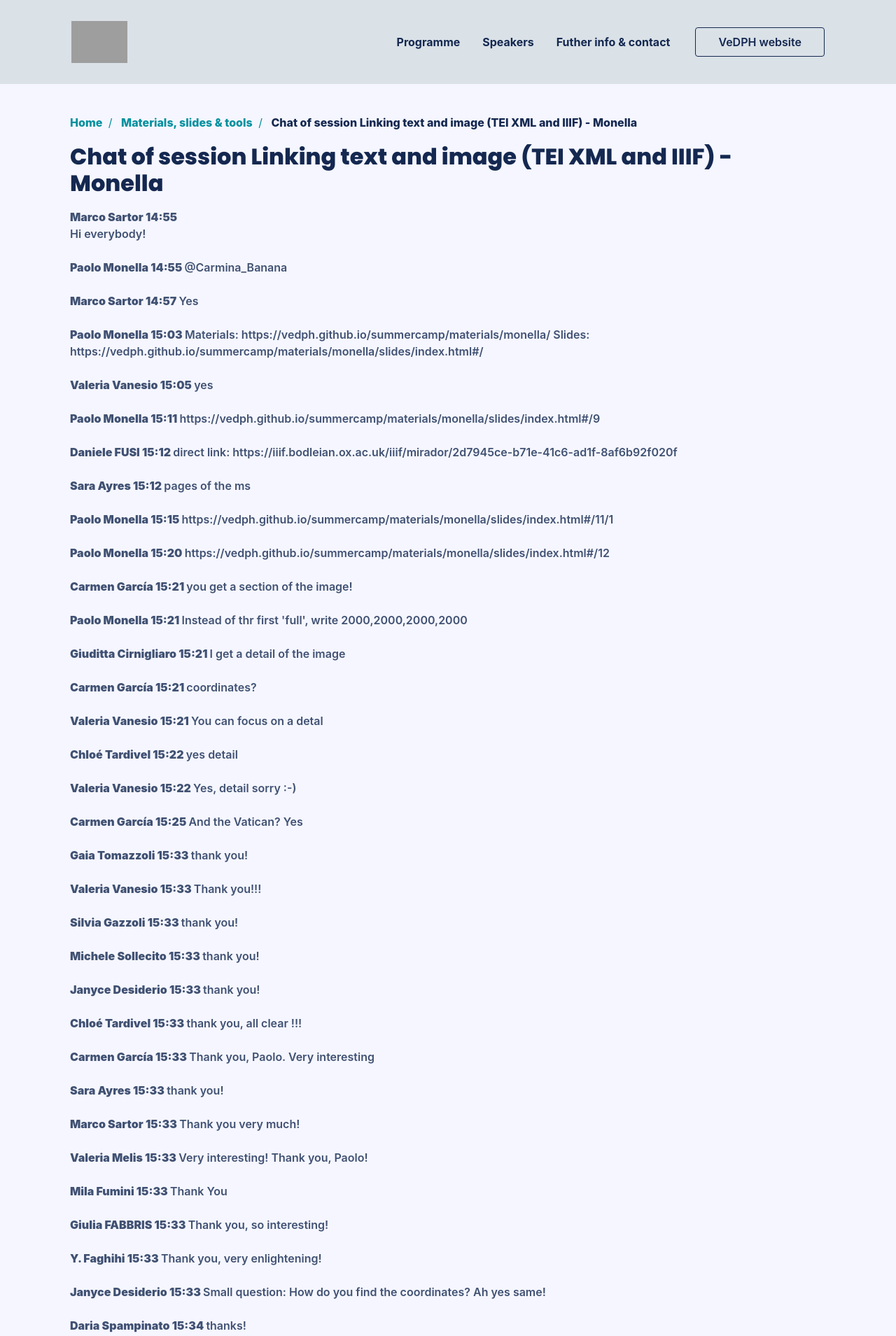
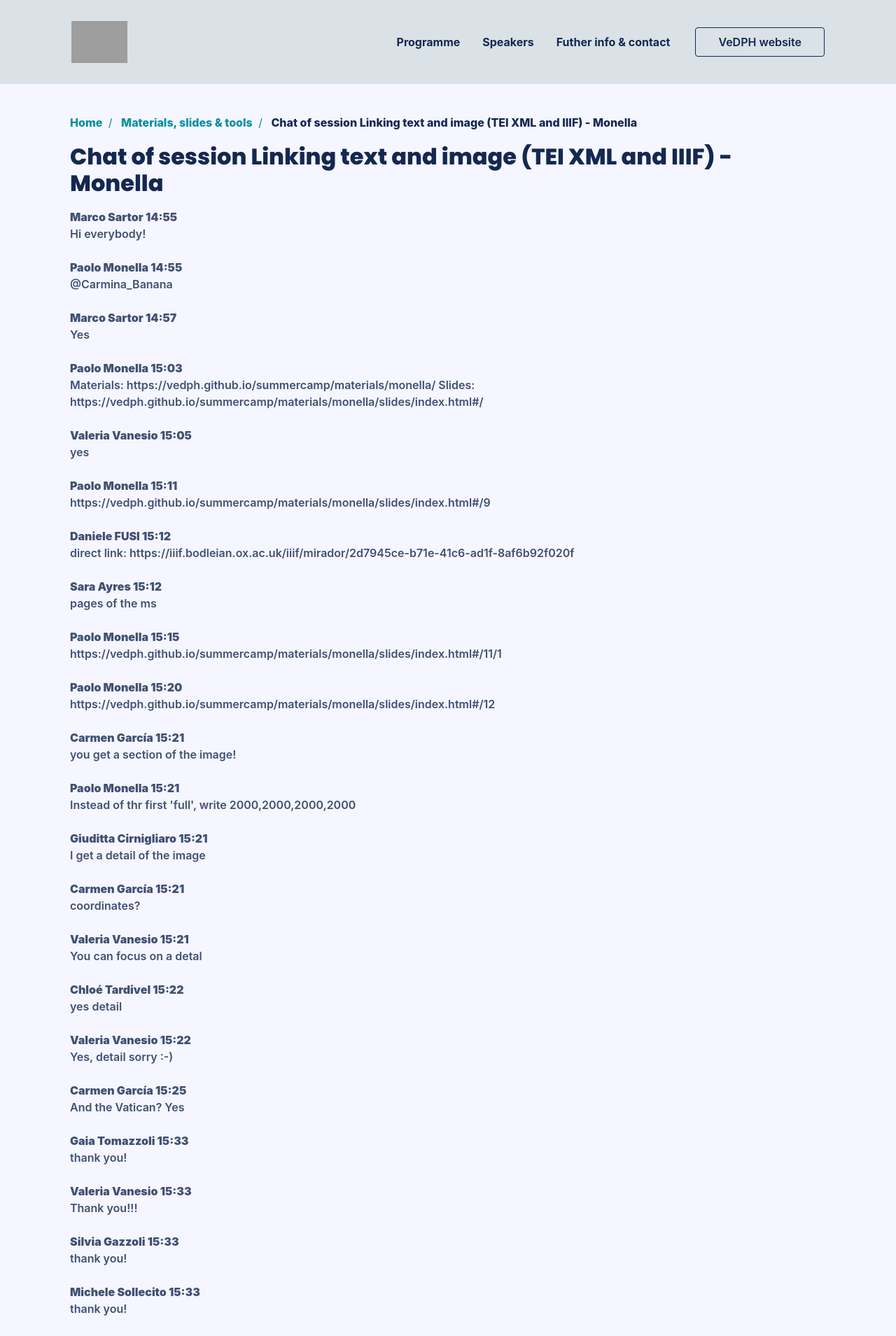
Before and after one commit to vedph/summercamp, a Jekyll site: the page built from materials/monella/chat/index.html, in a window 1280 px wide. Shown: the top 1909 px of the page at 70% size. Built offline with Jekyll 4.4.1, drawn with Linux system fonts in a browser that asks for light colours; nearby versions of some CDN libraries; some web fonts are replaced; grey boxes are pictures that could not be loaded.

Commit message:
Add line breaks

```diff
--- a/materials/monella/chat/index.html
+++ b/materials/monella/chat/index.html
@@ -14,321 +14,321 @@ Hi everybody!
 <p><strong>
 Paolo Monella
 14:55
-</strong>
+</strong><br/>
 @Carmina_Banana
 <p><strong>
 Marco Sartor
 14:57
-</strong>
+</strong><br/>
 Yes
 <p><strong>
 Paolo Monella
 15:03
-</strong>
+</strong><br/>
 Materials: https://vedph.github.io/summercamp/materials/monella/
 
 Slides: https://vedph.github.io/summercamp/materials/monella/slides/index.html#/
 <p><strong>
 Valeria Vanesio
 15:05
-</strong>
+</strong><br/>
 yes
 <p><strong>
 Paolo Monella
 15:11
-</strong>
+</strong><br/>
 https://vedph.github.io/summercamp/materials/monella/slides/index.html#/9
 <p><strong>
 Daniele FUSI
 15:12
-</strong>
+</strong><br/>
 direct link: https://iiif.bodleian.ox.ac.uk/iiif/mirador/2d7945ce-b71e-41c6-ad1f-8af6b92f020f
 <p><strong>
 Sara Ayres
 15:12
-</strong>
+</strong><br/>
 pages of the ms
 <p><strong>
 Paolo Monella
 15:15
-</strong>
+</strong><br/>
 https://vedph.github.io/summercamp/materials/monella/slides/index.html#/11/1
 <p><strong>
 Paolo Monella
 15:20
-</strong>
+</strong><br/>
 https://vedph.github.io/summercamp/materials/monella/slides/index.html#/12
 <p><strong>
 Carmen García
 15:21
-</strong>
+</strong><br/>
 you get a section of the image!
 <p><strong>
 Paolo Monella
 15:21
-</strong>
+</strong><br/>
 Instead of thr first 'full', write 2000,2000,2000,2000
 <p><strong>
 Giuditta Cirnigliaro
 15:21
-</strong>
+</strong><br/>
 I get a detail of the image
 <p><strong>
 Carmen García
 15:21
-</strong>
+</strong><br/>
 coordinates?
 <p><strong>
 Valeria Vanesio
 15:21
-</strong>
+</strong><br/>
 You can focus on a detal
 <p><strong>
 Chloé Tardivel
 15:22
-</strong>
+</strong><br/>
 yes detail
 <p><strong>
 Valeria Vanesio
 15:22
-</strong>
+</strong><br/>
 Yes, detail sorry :-)
 <p><strong>
 Carmen García
 15:25
-</strong>
+</strong><br/>
 And the Vatican?
 Yes
 <p><strong>
 Gaia Tomazzoli
 15:33
-</strong>
+</strong><br/>
 thank you!
 <p><strong>
 Valeria Vanesio
 15:33
-</strong>
+</strong><br/>
 Thank you!!!
 <p><strong>
 Silvia Gazzoli
 15:33
-</strong>
+</strong><br/>
 thank you!
 <p><strong>
 Michele Sollecito
 15:33
-</strong>
+</strong><br/>
 thank you!
 <p><strong>
 Janyce Desiderio
 15:33
-</strong>
+</strong><br/>
 thank you!
 <p><strong>
 Chloé Tardivel
 15:33
-</strong>
+</strong><br/>
 thank you, all clear !!!
 <p><strong>
 Carmen García
 15:33
-</strong>
+</strong><br/>
 Thank you, Paolo. Very interesting
 <p><strong>
 Sara Ayres
 15:33
-</strong>
+</strong><br/>
 thank you!
 <p><strong>
 Marco Sartor
 15:33
-</strong>
+</strong><br/>
 Thank you very much!
 <p><strong>
 Valeria Melis
 15:33
-</strong>
+</strong><br/>
 Very interesting! Thank you, Paolo!
 <p><strong>
 Mila Fumini
 15:33
-</strong>
+</strong><br/>
 Thank You
 <p><strong>
 Giulia FABBRIS
 15:33
-</strong>
+</strong><br/>
 Thank you, so interesting!
 <p><strong>
 Y. Faghihi
 15:33
-</strong>
+</strong><br/>
 Thank you, very enlightening!
 <p><strong>
 Janyce Desiderio
 15:33
-</strong>
+</strong><br/>
 Small question: How do you find the coordinates?
 Ah yes same!
 <p><strong>
 Daria Spampinato
 15:34
-</strong>
+</strong><br/>
 thanks!
 <p><strong>
 Daria Vasyutinsky Shapira
 15:34
-</strong>
+</strong><br/>
 Thank you!
 <p><strong>
 Gaia Tomazzoli
 15:34
-</strong>
+</strong><br/>
 yes! I wanted to know the same
 <p><strong>
 Paolo Monella
 15:34
-</strong>
+</strong><br/>
 https://vedph.github.io/summercamp/materials/monella/slides/index.html#/30
 <p><strong>
 Gaia Tomazzoli
 15:35
-</strong>
+</strong><br/>
 yes! I've used Tiziana's tool for the Documenti d'amore
 https://tmancinelli.github.io/documentidamore/
 <p><strong>
 Giuditta Cirnigliaro
 15:36
-</strong>
+</strong><br/>
 I recently learned how to create IIIF manifests with my own images and already existing institutional IIIF images and I am eager to continue to experiment with IIIF. -	My main problem is that most institutions which own the manuscripts related to my digital edition project are not using IIIF: I started to employ static images with the hope to get in the future institutional IIIF files of my project manuscripts (which I am not sure will ever exist), but I am not sure if it makes sense...
 <p><strong>
 Paolo Monella
 15:36
-</strong>
+</strong><br/>
 Yes, right, she developed that tool for the Documenti d'Amore project in the BIFLOW ERC
 <p><strong>
 Giuditta Cirnigliaro
 15:36
-</strong>
+</strong><br/>
 Also, at the moment I have a TEI file with my transcriptions and some IIIF manifests with my annotations: is it reasonable, to integrate them? If I do as you explained earlier, I should link any single IIF ‘default’ image to my edition, not all of the at once, right? In the end I feel I don’t get a lot more than by using my local image. Can you tell a bit about how to integrate annotations, then?
 <p><strong>
 Gaia Tomazzoli
 15:36
-</strong>
+</strong><br/>
 (hope she won't kill me)
 <p><strong>
 Paolo Monella
 15:38
-</strong>
+</strong><br/>
 Open SeaDragon
 <p><strong>
 Giuditta Cirnigliaro
 15:38
-</strong>
+</strong><br/>
 Thank you so much!!
 <p><strong>
 maia ninidze
 15:38
-</strong>
+</strong><br/>
 Very interesting. Thank you!
 <p><strong>
 Paolo Monella
 15:38
-</strong>
+</strong><br/>
 Roberto Roselli Del Turco, EVT project, also working with Angelo Mario Del Grosso (visiting at VeDPH in Venice)
 Jeffrey Witt (LombardPress)
 <p><strong>
 Paolo Monella
 15:40
-</strong>
+</strong><br/>
 Daniele Fusi, https://github.com/vedph/
 "Cadmus" is the name of the system Daniele is developing... another VeDPH scholar -)
 :-)
 <p><strong>
 Valentina MIGNOSA
 15:40
-</strong>
+</strong><br/>
 Would be possible to have the document of our chat of this afternoon?
 <p><strong>
 Paolo Monella
 15:40
-</strong>
+</strong><br/>
 @Linda, are you are going to save this chat?
 <p><strong>
 VeDPH - unive
 15:41
-</strong>
+</strong><br/>
 ok
 <p><strong>
 Valentina MIGNOSA
 15:41
-</strong>
+</strong><br/>
 Thanks!
 <p><strong>
 Gaia Tomazzoli
 15:42
-</strong>
+</strong><br/>
 a recent project that is trying to use IIIF and especially to push libraries to adopt IIIF is Illuminated Dante Project
 http://www.dante.unina.it/public/frontend
 <p><strong>
 Paolo Monella
 15:43
-</strong>
+</strong><br/>
 Thank you Gaia!
 <p><strong>
 Gaia Tomazzoli
 15:43
-</strong>
+</strong><br/>
 devoted to illuminated manuscripts of Dante's Commedia
 <p><strong>
 Paolo Monella
 15:43
-</strong>
+</strong><br/>
 Yes, definitely IIIF is not only for MS page images: it's also for drawings in museums etc.
 <p><strong>
 Beth Fischer
 15:45
-</strong>
+</strong><br/>
 On the museum side (less archive/library), some central database management tools are starting to create IIIF manifests as part of their services. Since many smaller institutions don't have custom tools, this will make it much more possible for them. Typically the digital resources delivery is not handled in-house.  TMS is one such org that is just implementing IIIF.
 <p><strong>
 Carmen García
 15:47
-</strong>
+</strong><br/>
 The Spanish National Library is now allowing the use of its images for any purpose without paying. They have been a great work and effort for digitizing lots of items, but they have not considered, it seems, the IIIF protocol
 <p><strong>
 Sophie Große
 15:47
-</strong>
+</strong><br/>
 Thanks so much for this interesting presentation!
 <p><strong>
 Valentina MIGNOSA
 15:48
-</strong>
+</strong><br/>
 Thank you!
 <p><strong>
 Carmen García
 15:48
-</strong>
+</strong><br/>
 see you tomorrow!
 <p><strong>
 Paolo Monella
 15:48
-</strong>
+</strong><br/>
 Probably, if we philologists start massively integrating IIIF into our digital editions, we help libraries to show the funding bodies the utility of IIIF
 <p><strong>
 Carmen García
 15:48
-</strong>
+</strong><br/>
 thank you !
 <p><strong>
 A Britton
 15:48
-</strong>
+</strong><br/>
 thank you
 <p><strong>
 Bernie Ogden
 15:48
-</strong>
+</strong><br/>
 Thank you
 </p>
 </div>
```
